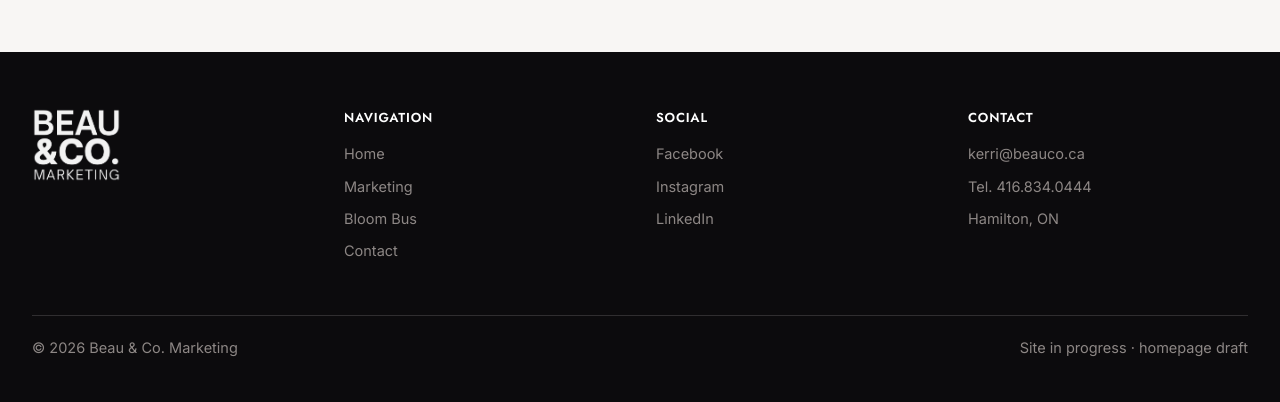
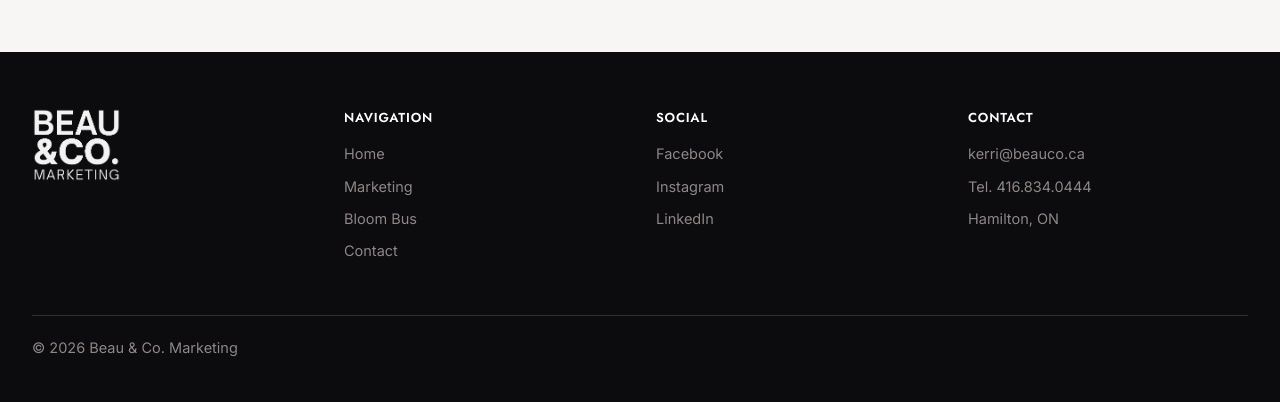
Before and after one commit to kerri-beauco/beauco-website, a WordPress theme: template wordpress-theme/beauco/template-home.php in a window 1280 px wide. Shown: the part 4559-4961 px from the top of the page. Run offline with PHP 8.4 and a stand-in for WordPress, Linux system fonts and the light colour scheme; the site name, menu and one post (Sample post) are stand-ins, and other content is empty.

Commit message:
Drop "Site in progress" footer note from homepage
Matches the live site, where this draft disclaimer was already
removed now that the site is public.

Co-Authored-By: Claude Opus 5 <noreply@anthropic.com>
Claude-Session: https://claude.ai/code/session_01HcmVT6cnEmB46dLGtgwN2d

```diff
--- a/wordpress-theme/beauco/template-home.php
+++ b/wordpress-theme/beauco/template-home.php
@@ -227,7 +227,6 @@
     </div>
     <div class="bc-footer-bottom">
       <span>&copy; <?php echo esc_html( date( 'Y' ) ); ?> Beau &amp; Co. Marketing</span>
-      <span>Site in progress &middot; homepage draft</span>
     </div>
   </div>
 </footer>
```
